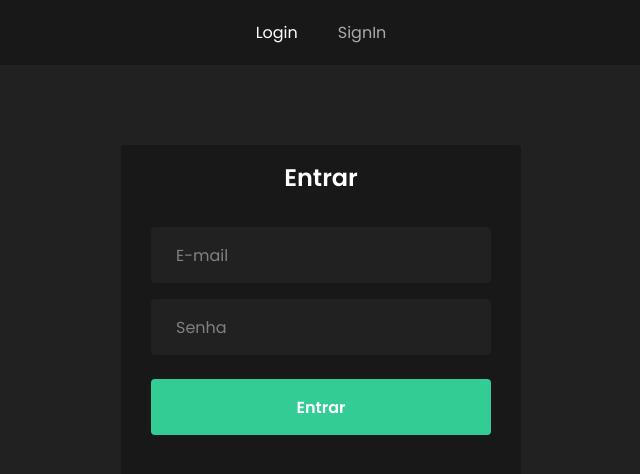
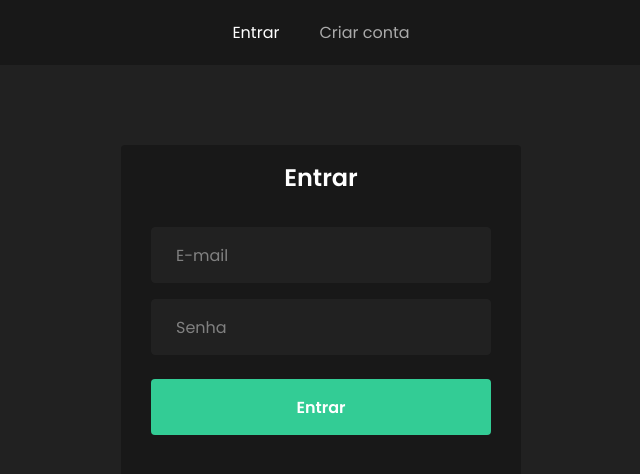
Before and after one commit to Bruno-SF-dev/dtmoney, a React (Create React App) app: page /auth/login in a window 1280 px wide. Shown: the top 474 px of the page, without its empty margins (319-959 px from the left). Built offline with nearby package versions, Linux system fonts and the light colour scheme; no server answers.

Commit message:
para "/" quando logado e tentar acessar "auth/..."

```diff
--- a/src/App.tsx
+++ b/src/App.tsx
@@ -2,7 +2,7 @@ import Modal from "react-modal";
 
 import { GlobalStyle } from "./styles/global";
 
-import { RoutesApp } from "./Routes/routes";
+import { RoutesApp } from "./routes/routes";
 import { AuthProvider } from "./contexts/authContext";
 
 Modal.setAppElement("#root");
--- a/src/Routes/AuthRequire.tsx
+++ b/src/Routes/AuthRequire.tsx
@@ -1,4 +1,4 @@
-import { useContext } from "react";
+import { useContext, useState } from "react";
 import { Navigate, useLocation } from "react-router-dom";
 import { Loading } from "../components/Loading";
 import { AuthContext } from "../contexts/authContext";
@@ -9,13 +9,25 @@ interface AuthRequireProps {
 
 export function AuthRequire({ children }: AuthRequireProps) {
   const { isAuthenticated, isLoading } = useContext(AuthContext);
-  let location = useLocation();
+  const location = useLocation();
+
+  const [showPage, setShowPage] = useState(false);
 
   if (isLoading) {
     return <Loading />;
   }
 
-  return isAuthenticated ? (
+  // para não redirecionar direto para Home
+  setTimeout(() => {
+    setShowPage(true);
+  }, 1000);
+
+  if (!showPage) {
+    return <Loading />;
+  }
+  //
+
+  return isAuthenticated && showPage ? (
     children
   ) : (
     <Navigate to="/auth/login" state={{ from: location }} replace />
--- /dev/null
+++ b/src/Routes/SignOutRequire.tsx
@@ -0,0 +1,23 @@
+import { useContext } from "react";
+import { Navigate, useLocation } from "react-router-dom";
+import { Loading } from "../components/Loading";
+import { AuthContext } from "../contexts/authContext";
+
+interface SignOutRequireProps {
+  children: JSX.Element;
+}
+
+export function SignOutRequire({ children }: SignOutRequireProps) {
+  const { isAuthenticated, isLoading } = useContext(AuthContext);
+  let location = useLocation();
+
+  if (isLoading) {
+    return <Loading />;
+  }
+
+  return !isAuthenticated ? (
+    children
+  ) : (
+    <Navigate to="/" state={{ from: location }} replace />
+  );
+}
--- a/src/Routes/routes.tsx
+++ b/src/Routes/routes.tsx
@@ -5,6 +5,7 @@ import { FormLogin } from "../components/FormLogin";
 import { FormCreateUser } from "../components/FormCreateUser";
 import { AuthPage } from "../components/AuthPage";
 import { AuthRequire } from "./AuthRequire";
+import { SignOutRequire } from "./SignOutRequire";
 
 export function RoutesApp() {
   return (
@@ -18,8 +19,15 @@ export function RoutesApp() {
             </AuthRequire>
           }
         />
-        <Route path="/auth" element={<AuthPage />}>
-          <Route path="signIn" element={<FormCreateUser />} />
+        <Route
+          path="/auth"
+          element={
+            <SignOutRequire>
+              <AuthPage />
+            </SignOutRequire>
+          }
+        >
+          <Route path="sign-up" element={<FormCreateUser />} />
           <Route path="login" element={<FormLogin />} />
         </Route>
       </Routes>
--- a/src/components/AuthPage/index.tsx
+++ b/src/components/AuthPage/index.tsx
@@ -12,13 +12,13 @@ export function AuthPage() {
           to="login"
           className={pathname === "/auth/login" ? "is-active" : ""}
         >
-          Login
+          Entrar
         </Link>
         <Link
-          to="signIn"
-          className={pathname === "/auth/signIn" ? "is-active" : ""}
+          to="sign-up"
+          className={pathname === "/auth/sign-up" ? "is-active" : ""}
         >
-          SignIn
+          Criar conta
         </Link>
       </header>
       <main>
--- a/src/contexts/authContext.tsx
+++ b/src/contexts/authContext.tsx
@@ -49,15 +49,13 @@ export function AuthProvider({ children }: AuthProviderProps) {
   useEffect(() => {
     const unsubscribe = onAuthStateChanged(auth, (userState) => {
       if (userState) {
-        setIsAuthenticated(true);
-
         setUser({
           id: userState.uid,
           userName: userState.displayName,
         });
 
+        setIsLoading(false);
         setIsAuthenticated(true);
-        setIsLoading(false);
       } else {
         setIsAuthenticated(false);
         setIsLoading(false);
@@ -81,6 +79,10 @@ export function AuthProvider({ children }: AuthProviderProps) {
     });
 
     console.log("User created", created.user);
+
+    // para não redirecionar direto para Home
+    onSignOut();
+    console.log("SAIU!");
   };
 
   const onLogin = async (loginUserData: LoginData) => {
```
